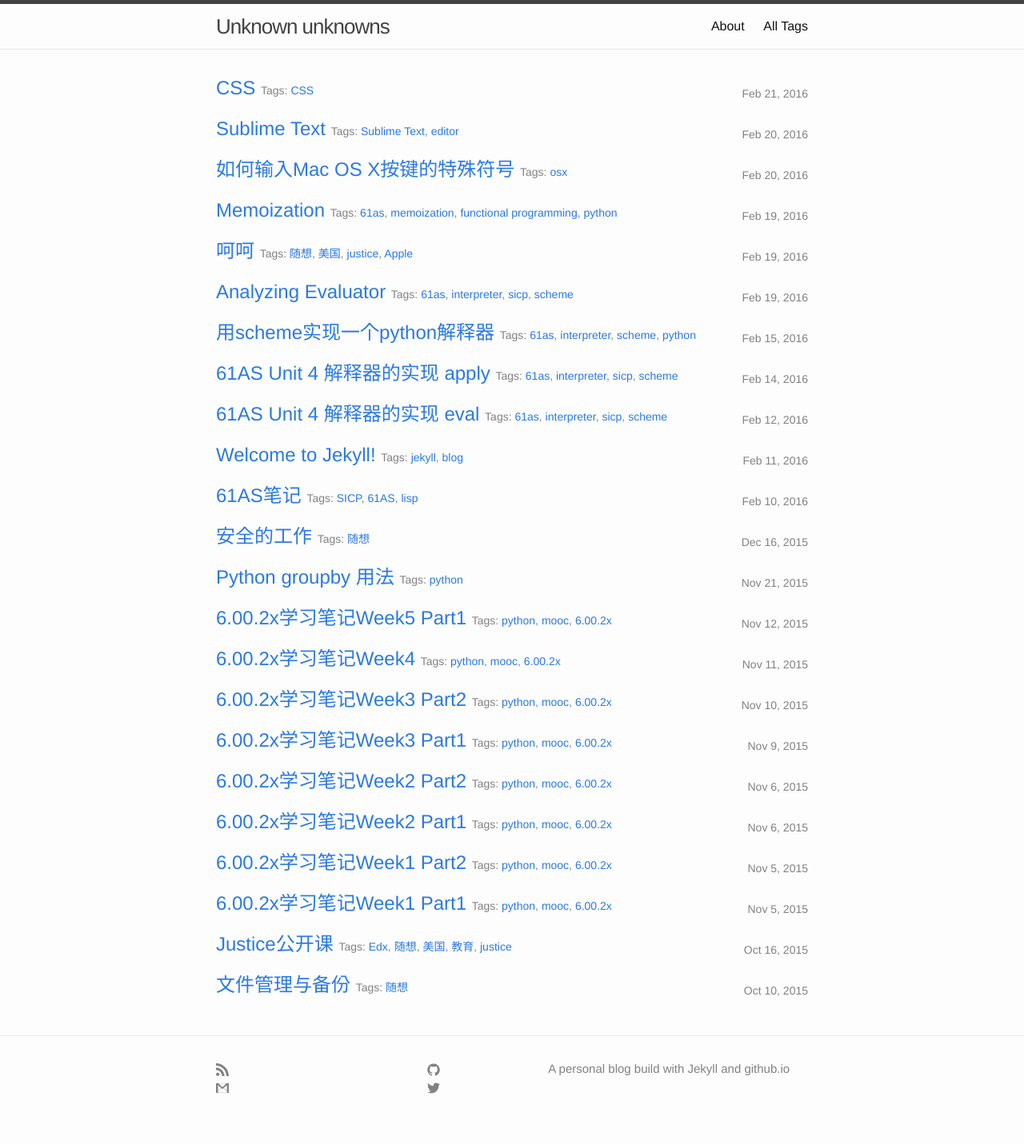
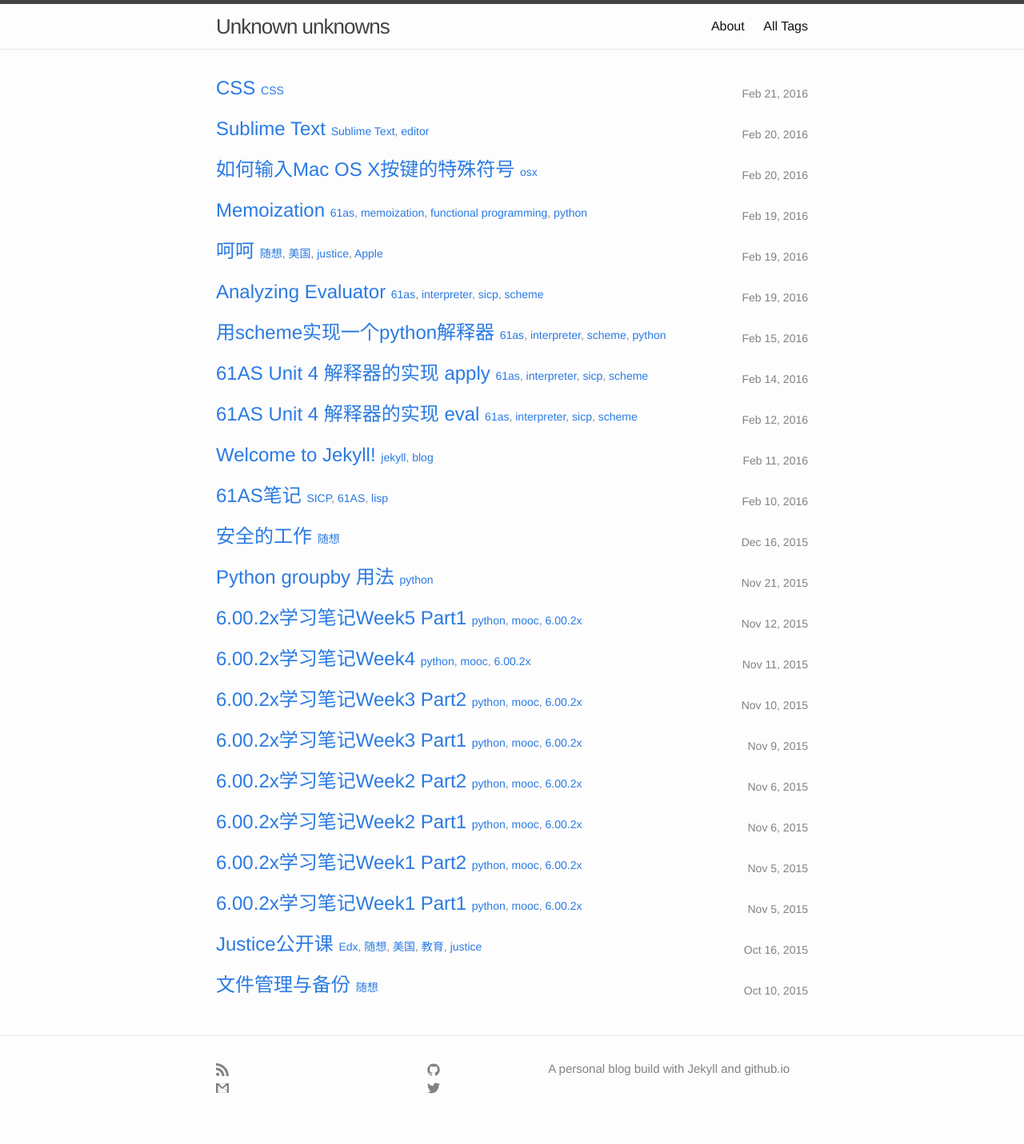
Before and after one commit to nickyfoto/Blog, a Jekyll site: the page built from index.html, in a window 1280 px wide. Shown: the whole page at 80% size. Built offline with Jekyll 4.4.1, drawn with Linux system fonts in a browser that asks for light colours.

Commit message:
change positon

```diff
--- a/index.html
+++ b/index.html
@@ -12,7 +12,9 @@
              style="display: inline;">
             {{ post.title }}
           </a>
-          <span class="post-meta">Tags: {% for tag in post.tags %}<a href="{{ site.baseurl }}/tags/index.html#{{ tag | cgi_escape }}" title="Pages tagged {{ tag }}" rel="tag">{{ tag }}</a>{% unless forloop.last %}, {% endunless %}{% endfor %}</span>
+          <!-- <span class="post-meta">Tags: {% for tag in post.tags %}<a href="{{ site.baseurl }}/tags/index.html#{{ tag | cgi_escape }}" title="Pages tagged {{ tag }}" rel="tag">{{ tag }}</a>{% unless forloop.last %}, {% endunless %}{% endfor %}</span> -->
+
+          <span class="post-meta tags">{% for tag in post.tags %}<a href="{{ site.baseurl }}/tags/index.html#{{ tag | cgi_escape }}" title="Pages tagged {{ tag }}" rel="tag">{{ tag }}</a>{% unless forloop.last %}, {% endunless %}{% endfor %}</span>
         </h2>
 
 
@@ -39,4 +41,8 @@
     right: 0px;
     bottom: 0px;
 }
+
+.tags {
+  color: #828282;
+}
 </style>
```
